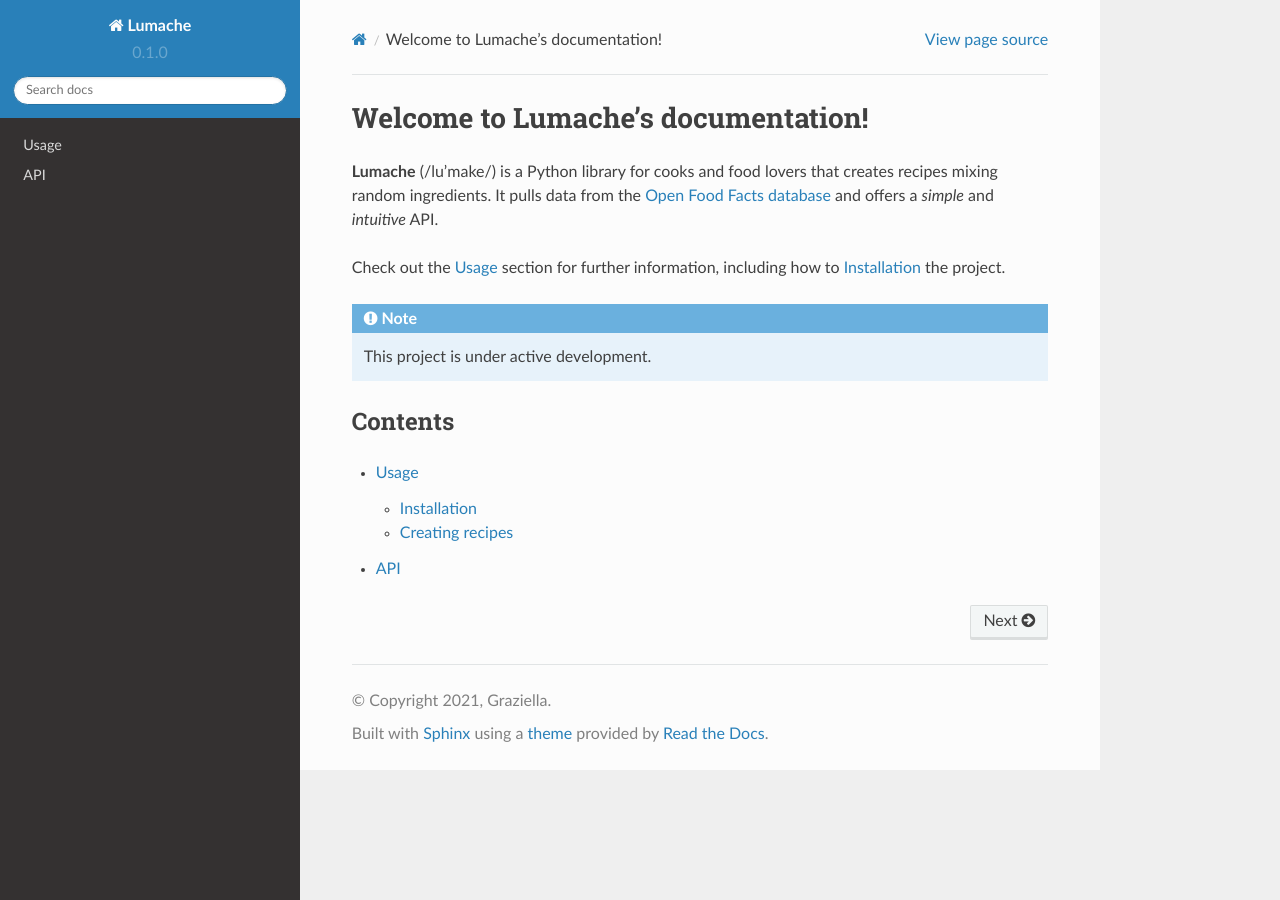
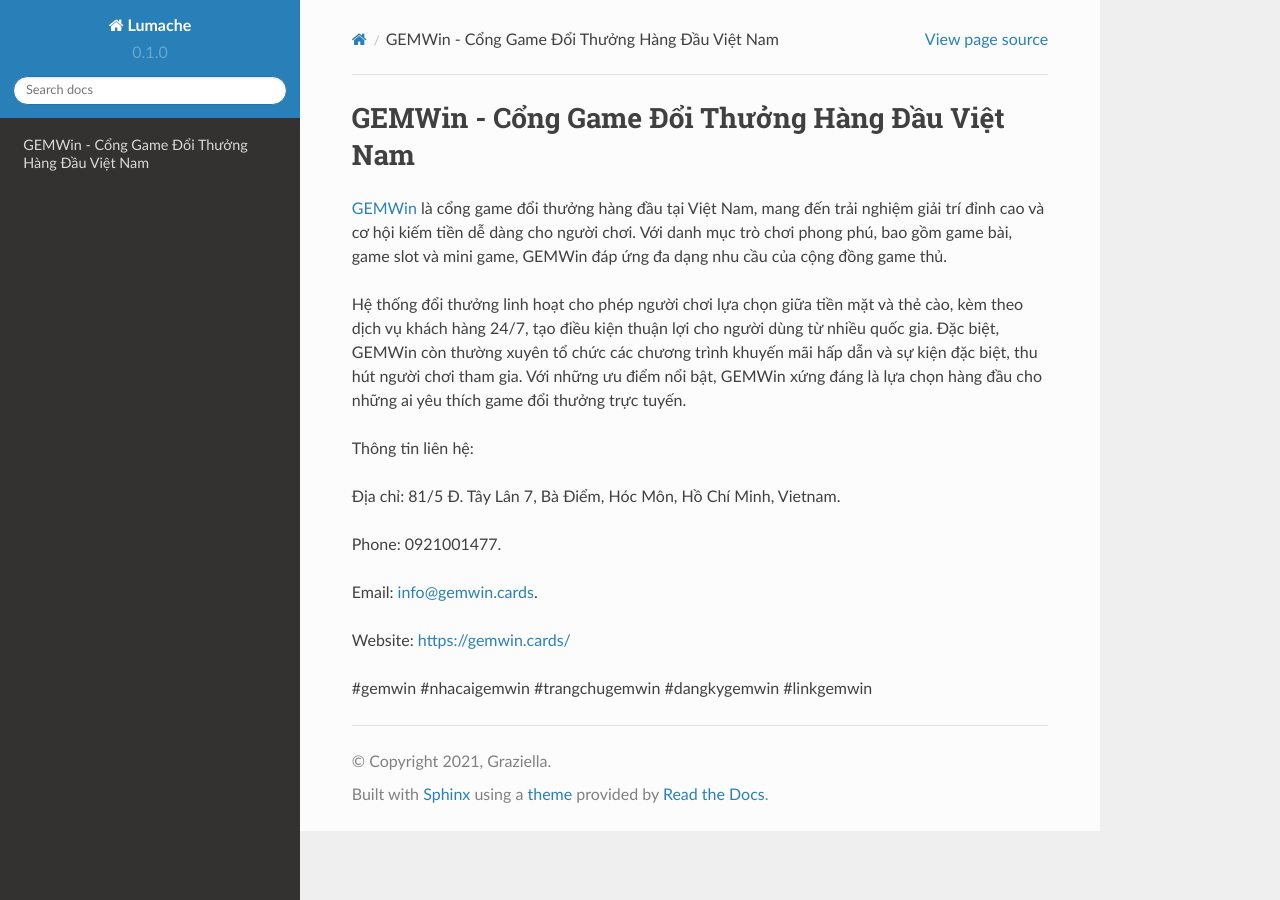
Before and after one commit to luongchanvien962/gemwincards, a Sphinx documentation site: the page built from docs/source/index.rst, in a window 1280 px wide. Built offline with Sphinx 7.4.7 and the Read the Docs theme 2.0.0, drawn with Linux system fonts in a browser that asks for light colours.

Commit message:
Update index.rst

```diff
--- a/docs/source/index.rst
+++ b/docs/source/index.rst
@@ -1,22 +1,18 @@
-Welcome to Lumache's documentation!
+GEMWin - Cổng Game Đổi Thưởng Hàng Đầu Việt Nam
 ===================================
 
-**Lumache** (/lu'make/) is a Python library for cooks and food lovers
-that creates recipes mixing random ingredients.
-It pulls data from the `Open Food Facts database <https://world.openfoodfacts.org/>`_
-and offers a *simple* and *intuitive* API.
+`GEMWin <https://gemwin.cards/>`_ là cổng game đổi thưởng hàng đầu tại Việt Nam, mang đến trải nghiệm giải trí đỉnh cao và cơ hội kiếm tiền dễ dàng cho người chơi. Với danh mục trò chơi phong phú, bao gồm game bài, game slot và mini game, GEMWin đáp ứng đa dạng nhu cầu của cộng đồng game thủ.
 
-Check out the :doc:`usage` section for further information, including
-how to :ref:`installation` the project.
+Hệ thống đổi thưởng linh hoạt cho phép người chơi lựa chọn giữa tiền mặt và thẻ cào, kèm theo dịch vụ khách hàng 24/7, tạo điều kiện thuận lợi cho người dùng từ nhiều quốc gia. Đặc biệt, GEMWin còn thường xuyên tổ chức các chương trình khuyến mãi hấp dẫn và sự kiện đặc biệt, thu hút người chơi tham gia. Với những ưu điểm nổi bật, GEMWin xứng đáng là lựa chọn hàng đầu cho những ai yêu thích game đổi thưởng trực tuyến.
 
-.. note::
+Thông tin liên hệ:
 
-   This project is under active development.
+Địa chỉ: 81/5 Đ. Tây Lân 7, Bà Điểm, Hóc Môn, Hồ Chí Minh, Vietnam.
 
-Contents
---------
+Phone: 0921001477.
 
-.. toctree::
+Email: info@gemwin.cards.
 
-   usage
-   api
+Website: https://gemwin.cards/
+
+#gemwin #nhacaigemwin #trangchugemwin #dangkygemwin #linkgemwin
```
